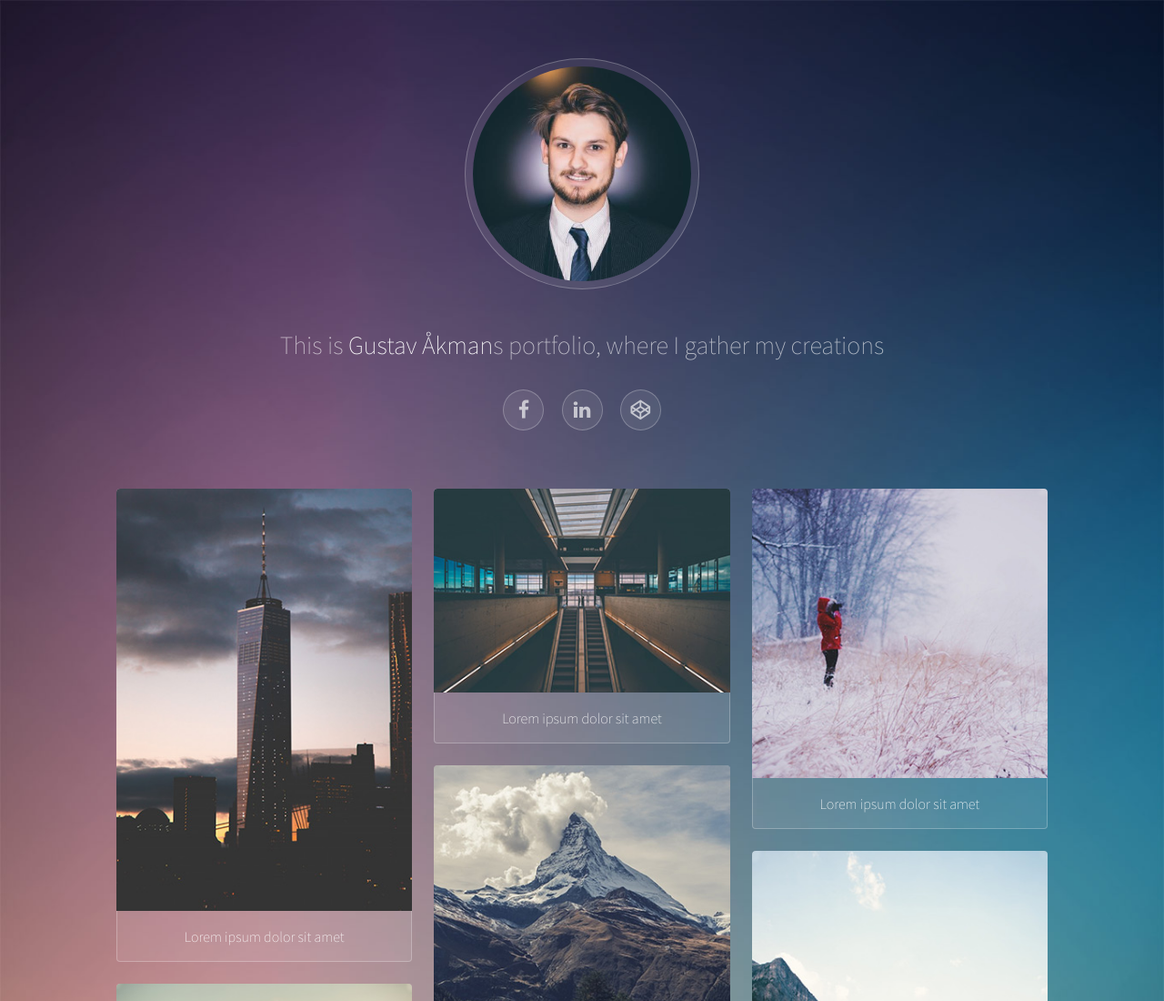
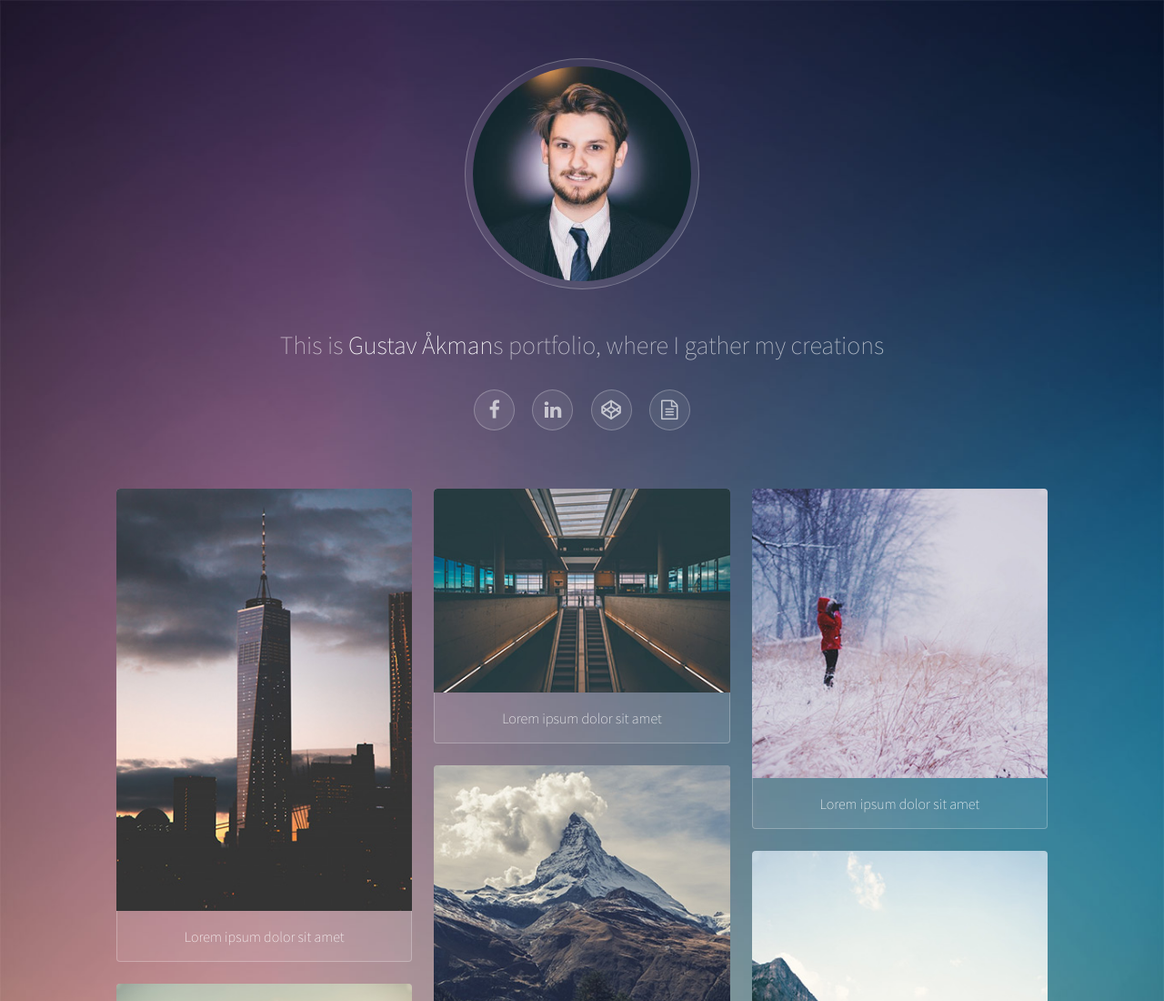
Before and after one commit to BusNicke/busnicke.github.io, a plain HTML site: page index.html in a window 1280 px wide. Shown: the top 1100 px of the page at 91% size. Drawn offline with Linux system fonts and the light colour scheme.

Commit message:
cv added

```diff
--- a/index.html
+++ b/index.html
@@ -26,6 +26,8 @@
 							<li><a href="https://www.facebook.com/gustav.akman?ref=bookmarks" class="icon style2 fa-facebook"><span class="label">Facebook</span></a></li>
 							<li><a href="https://se.linkedin.com/in/gustavakman" class="icon style2 fa-linkedin"><span class="label">LinkedIn</span></a></li>
 							<li><a href="JavaScript:void(0)" onclick="ActivateMineSweeper()" class="icon style2 fa-codepen"><span class="label">Code</span></a></li>
+							<li><a href="JavaScript:void(0)" onclick="window.open('../homepage/CV/GustavAkmanCV.pdf')" class="icon style2 fa-file-text-o"><span class="label">CV</span></a></li>
+
 						</ul>
 					</header>
 
```
Also changed, not shown: 1 other file.
